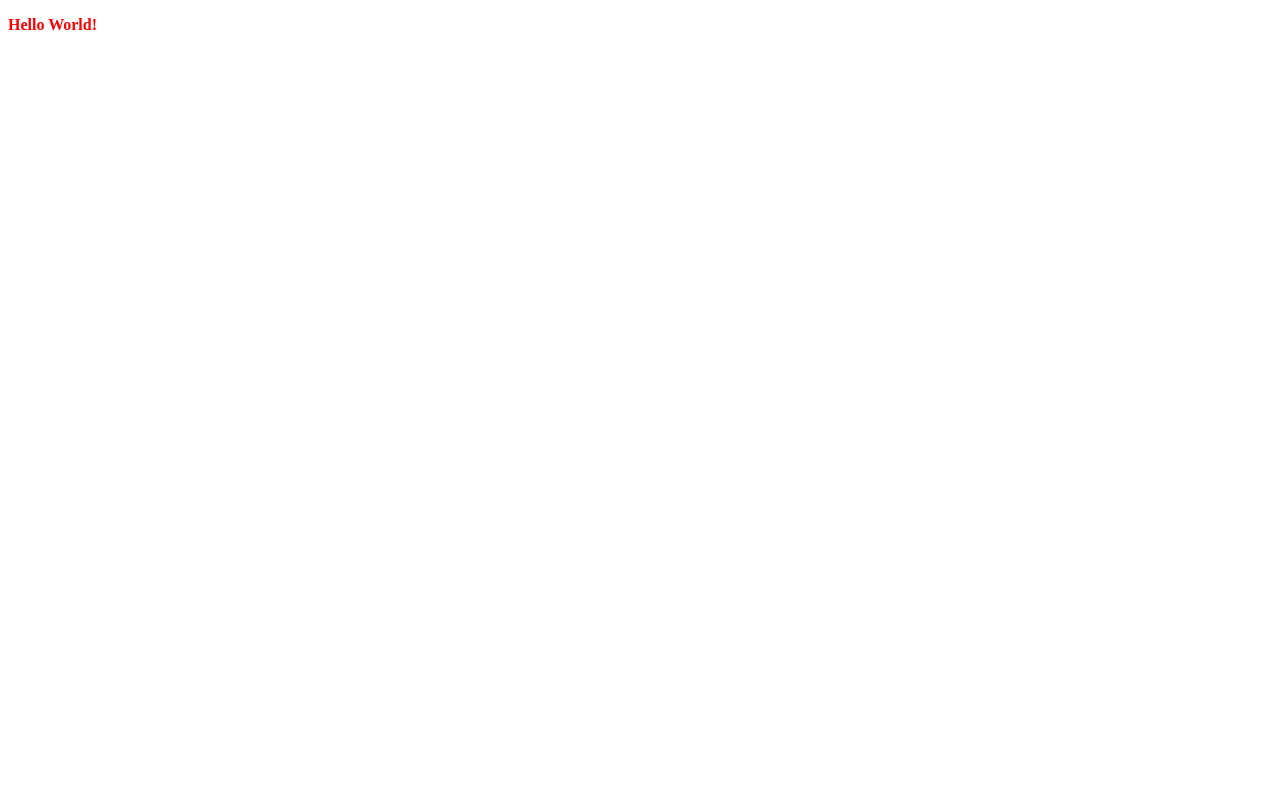
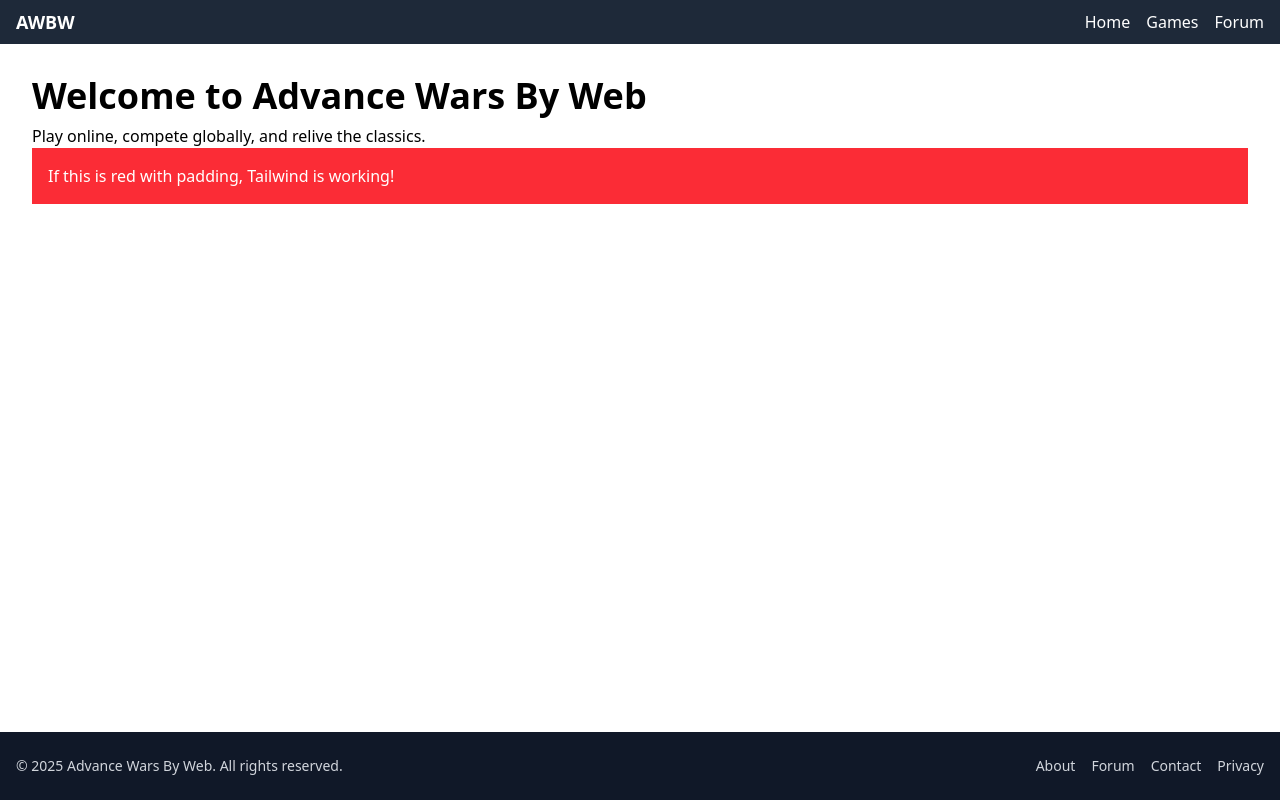
Before and after one commit to DeveloperJose/awbw-frontend, a Vue app: page / in a window 1280 px wide. Built offline with nearby package versions, Linux system fonts and the light colour scheme.

Commit message:
Set-up tailwindcss and initial layout test

```diff
--- a/package.json
+++ b/package.json
@@ -15,7 +15,9 @@
     "format": "prettier --write src/"
   },
   "dependencies": {
+    "@tailwindcss/vite": "^4.1.11",
     "pinia": "^3.0.3",
+    "tailwindcss": "^4.1.11",
     "vue": "^3.5.17",
     "vue-router": "^4.5.1"
   },
--- /dev/null
+++ b/src/assets/index.css
@@ -0,0 +1 @@
+@import "tailwindcss"
--- /dev/null
+++ b/src/core/components/Footer.vue
@@ -0,0 +1,19 @@
+<template>
+    <footer class="bg-gray-900 text-gray-300 text-sm mt-8">
+        <div class="max-w-7xl mx-auto px-4 py-6 sm:flex sm:items-center sm:justify-between">
+            <div class="mb-4 sm:mb-0">
+                <p>&copy; {{ year }} Advance Wars By Web. All rights reserved.</p>
+            </div>
+            <ul class="flex flex-wrap gap-4">
+                <li><a href="#" class="hover:underline">About</a></li>
+                <li><a href="#" class="hover:underline">Forum</a></li>
+                <li><a href="#" class="hover:underline">Contact</a></li>
+                <li><a href="#" class="hover:underline">Privacy</a></li>
+            </ul>
+        </div>
+    </footer>
+</template>
+
+<script setup lang="ts">
+const year = new Date().getFullYear()
+</script>
--- /dev/null
+++ b/src/core/components/Navbar.vue
@@ -0,0 +1,33 @@
+<template>
+    <nav class="bg-gray-800 text-white px-4 py-2 flex items-center justify-between">
+        <div class="text-lg font-bold">AWBW</div>
+
+        <button @click="toggleMenu" class="sm:hidden">
+            <svg class="w-6 h-6" fill="none" stroke="currentColor">
+                <path stroke-linecap="round" stroke-linejoin="round" stroke-width="2" d="M4 6h16M4 12h16M4 18h16" />
+            </svg>
+        </button>
+
+        <ul class="hidden sm:flex gap-4">
+            <li><a href="#" class="hover:underline">Home</a></li>
+            <li><a href="#" class="hover:underline">Games</a></li>
+            <li><a href="#" class="hover:underline">Forum</a></li>
+        </ul>
+
+        <!-- Mobile menu -->
+        <ul v-if="menuOpen" class="absolute top-12 left-0 right-0 bg-gray-700 text-white p-4 sm:hidden">
+            <li class="mb-2"><a href="#" class="block">Home</a></li>
+            <li class="mb-2"><a href="#" class="block">Games</a></li>
+            <li><a href="#" class="block">Forum</a></li>
+        </ul>
+    </nav>
+</template>
+
+<script setup lang="ts">
+import { ref } from 'vue'
+
+const menuOpen = ref(false)
+const toggleMenu = () => {
+    menuOpen.value = !menuOpen.value
+}
+</script>
--- /dev/null
+++ b/src/core/layouts/LayoutDefault.vue
@@ -0,0 +1,14 @@
+<script setup lang="ts">
+import Navbar from '@/core/components/Navbar.vue'
+import Footer from '@/core/components/Footer.vue'
+</script>
+
+<template>
+    <div class="min-h-screen flex flex-col">
+        <Navbar />
+        <main class="flex-grow">
+            <slot />
+        </main>
+        <Footer />
+    </div>
+</template>
--- a/src/core/views/HomePageView.vue
+++ b/src/core/views/HomePageView.vue
@@ -1,12 +1,15 @@
 <script setup lang="ts">
-import HelloWorld from '@/core/components/HelloWorld.vue'
-</script>
-
-<script>
+import LayoutDefault from '@/core/layouts/LayoutDefault.vue'
 </script>
 
 <template>
-  <main>
-    <HelloWorld />
-  </main>
+  <LayoutDefault>
+    <section class="p-4 sm:p-8">
+      <h1 class="text-2xl sm:text-4xl font-bold">Welcome to Advance Wars By Web</h1>
+      <p class="mt-2 text-sm sm:text-base">Play online, compete globally, and relive the classics.</p>
+      <div class="bg-red-500 text-white p-4">
+        If this is red with padding, Tailwind is working!
+      </div>
+    </section>
+  </LayoutDefault>
 </template>
--- a/src/main.ts
+++ b/src/main.ts
@@ -3,6 +3,7 @@
 
 import App from '@/App.vue'
 import router from '@/router'
+import '@/assets/index.css'
 
 const app = createApp(App)
 app.use(createPinia())
--- a/vite.config.ts
+++ b/vite.config.ts
@@ -3,16 +3,14 @@
 import { defineConfig } from 'vite'
 import vue from '@vitejs/plugin-vue'
 import vueDevTools from 'vite-plugin-vue-devtools'
+import tailwindcss from '@tailwindcss/vite'
 
 // https://vite.dev/config/
 export default defineConfig({
-  plugins: [
-    vue(),
-    vueDevTools(),
-  ],
+  plugins: [vue(), vueDevTools(), tailwindcss()],
   resolve: {
     alias: {
-      '@': fileURLToPath(new URL('./src', import.meta.url))
+      '@': fileURLToPath(new URL('./src', import.meta.url)),
     },
   },
 })
```
Also changed, not shown: 1 other file (tests, documents, lock files or other folders).
